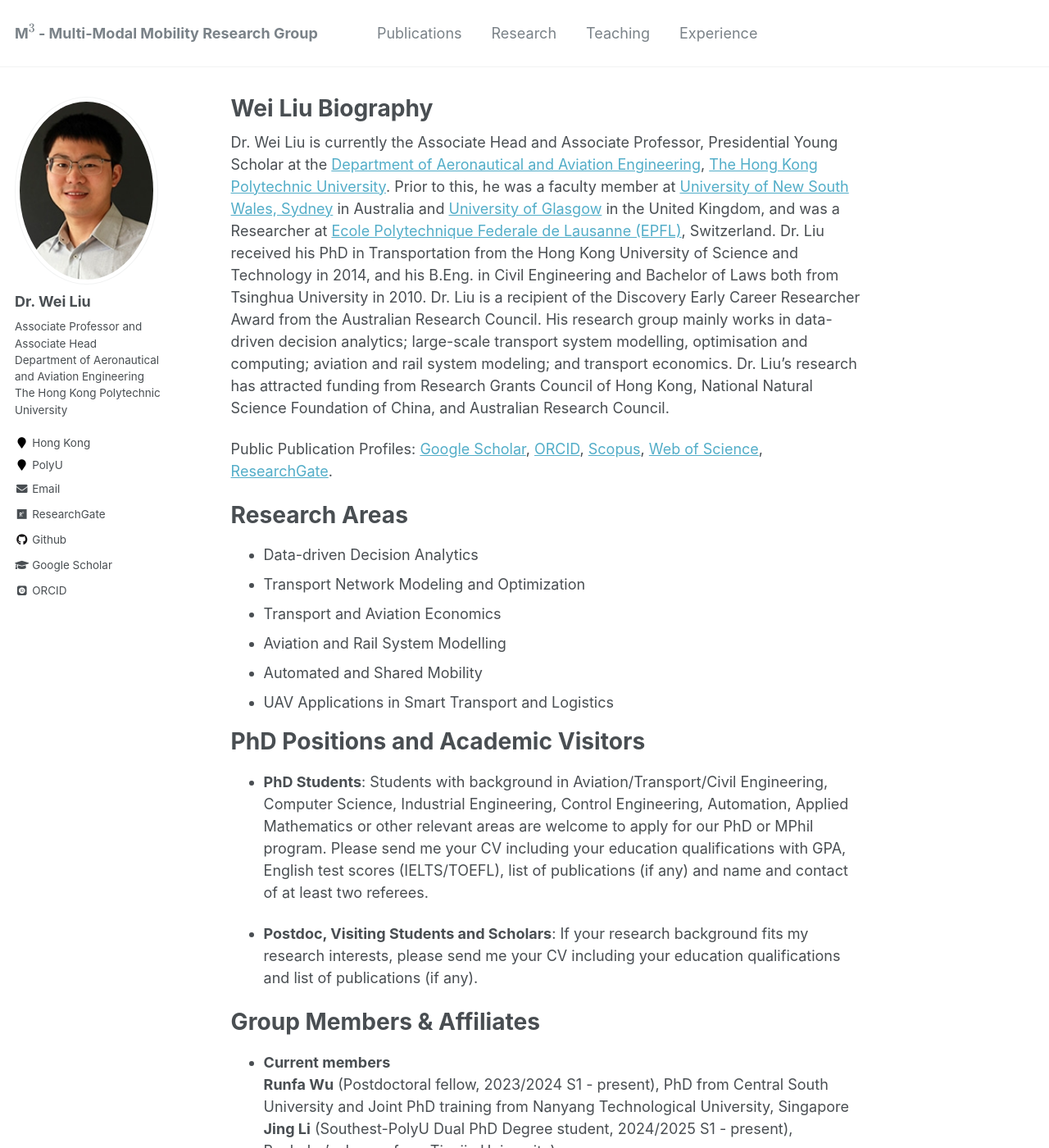
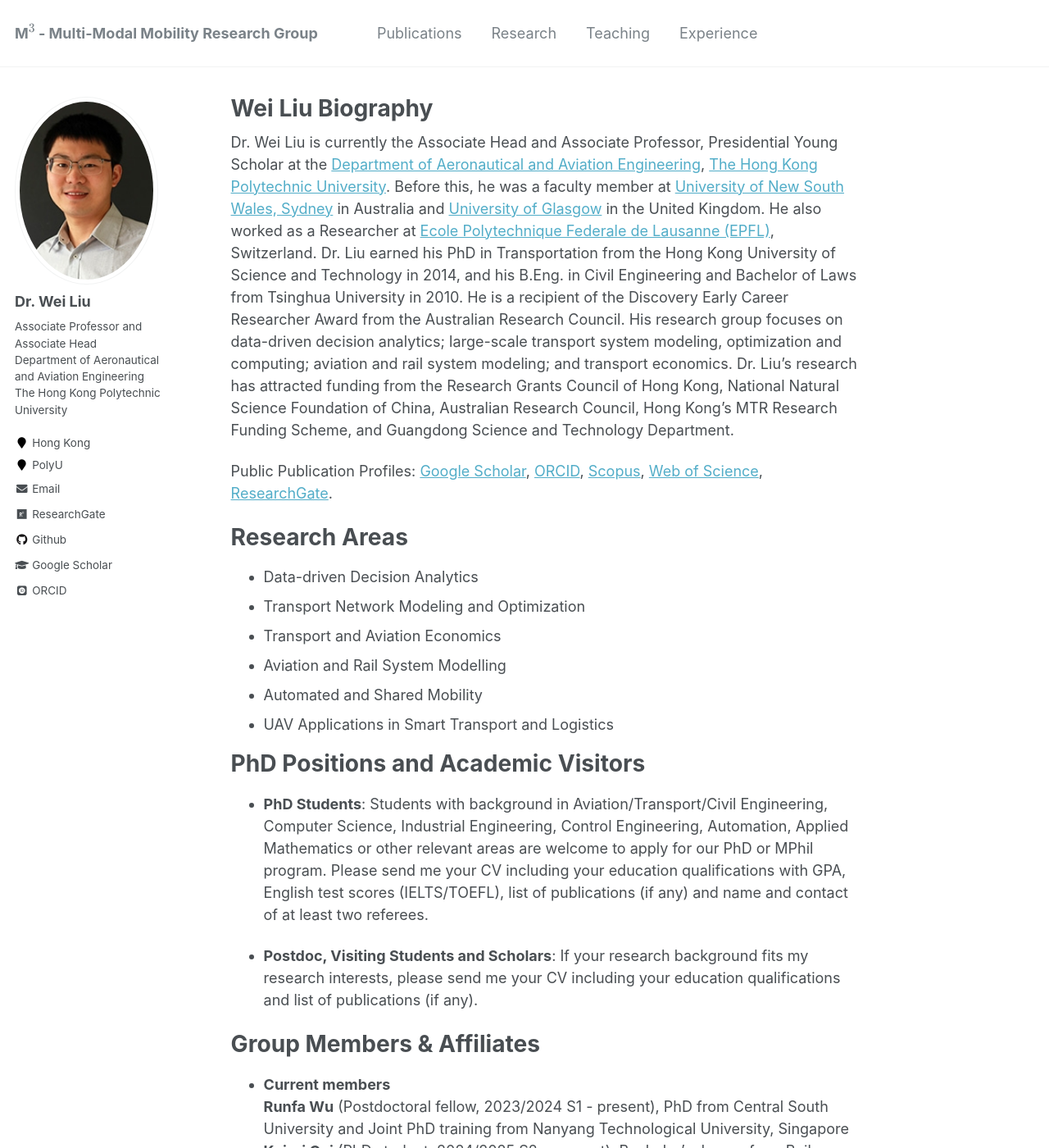
Before and after one commit to weiliu2016/weiliu2016.github.io, a Jekyll site: the page built from _pages/about.md, in a window 1280 px wide and 1400 px high. Shown: the whole window at 82% size. Built offline with Jekyll 4.4.1, drawn with Linux system fonts in a browser that asks for light colours; some web fonts are replaced; formulas are drawn with MathJax 3; some of the changed text lies outside the part shown.

Commit message:
Update about.md

```diff
--- a/_pages/about.md
+++ b/_pages/about.md
@@ -8,7 +8,7 @@ redirect_from:
   - /about.html
 ---
 
-Dr. Wei Liu is currently the Associate Head and Associate Professor, Presidential Young Scholar at the [Department of Aeronautical and Aviation Engineering](https://www.polyu.edu.hk/en/aae/), [The Hong Kong Polytechnic University](https://www.polyu.edu.hk/en/). Prior to this, he was a faculty member at [University of New South Wales, Sydney](https://www.unsw.edu.au/) in Australia and [University of Glasgow](https://www.gla.ac.uk/) in the United Kingdom, and was a Researcher at [Ecole Polytechnique Federale de Lausanne (EPFL)](https://www.epfl.ch/en/), Switzerland. Dr. Liu received his PhD in Transportation from the Hong Kong University of Science and Technology in 2014, and his B.Eng. in Civil Engineering and Bachelor of Laws both from Tsinghua University in 2010. Dr. Liu is a recipient of the Discovery Early Career Researcher Award from the Australian Research Council. His research group mainly works in data-driven decision analytics; large-scale transport system modelling, optimisation and computing; aviation and rail system modeling; and transport economics. Dr. Liu's research has attracted funding from Research Grants Council of Hong Kong, National Natural Science Foundation of China, and Australian Research Council.
+Dr. Wei Liu is currently the Associate Head and Associate Professor, Presidential Young Scholar at the [Department of Aeronautical and Aviation Engineering](https://www.polyu.edu.hk/en/aae/), [The Hong Kong Polytechnic University](https://www.polyu.edu.hk/en/). Before this, he was a faculty member at [University of New South Wales, Sydney](https://www.unsw.edu.au/) in Australia and [University of Glasgow](https://www.gla.ac.uk/) in the United Kingdom. He also worked as a Researcher at [Ecole Polytechnique Federale de Lausanne (EPFL)](https://www.epfl.ch/en/), Switzerland. Dr. Liu earned his PhD in Transportation from the Hong Kong University of Science and Technology in 2014, and his B.Eng. in Civil Engineering and Bachelor of Laws from Tsinghua University in 2010. He is a recipient of the Discovery Early Career Researcher Award from the Australian Research Council. His research group focuses on data-driven decision analytics; large-scale transport system modeling, optimization and computing; aviation and rail system modeling; and transport economics. Dr. Liu's research has attracted funding from the Research Grants Council of Hong Kong, National Natural Science Foundation of China, Australian Research Council, Hong Kong's MTR Research Funding Scheme, and Guangdong Science and Technology Department.
 
 Public Publication Profiles: [Google Scholar](https://scholar.google.com/citations?user=rEUNm28AAAAJ&hl=en), [ORCID](http://orcid.org/0000-0001-8638-3695), [Scopus](https://www.scopus.com/authid/detail.uri?authorId=58478032200), [Web of Science](https://publons.com/researcher/2454278/wei-liu/), [ResearchGate](https://www.researchgate.net/profile/Wei_Liu510).
 
@@ -31,6 +31,7 @@ Group Members & Affiliates
 ======
 - **Current members**\
   **Runfa Wu** (Postdoctoral fellow, 2023/2024 S1 - present), PhD from Central South University and Joint PhD training from Nanyang Technological University, Singapore\
+  **Kairui Cui** (PhD student, 2024/2025 S2 - present), Bachelor's degree from Beihang University and Master's degree from Delft University of Technology\
   **Jing Li** (Southest-PolyU Dual PhD Degree student, 2024/2025 S1 - present), Bachelor's degree from Tianjin University)\
   **Haoyi Fei** (PhD student, 2024/2025 S1 - present), Bachelor's degree from Sichuan University and Master's degree from University of Hong Kong\
   **Huayu Xu** (PhD student, 2024/2025 S1 - present), Bachelor's degree from Shandong University and Master's degree from National University of Singapore\
```
